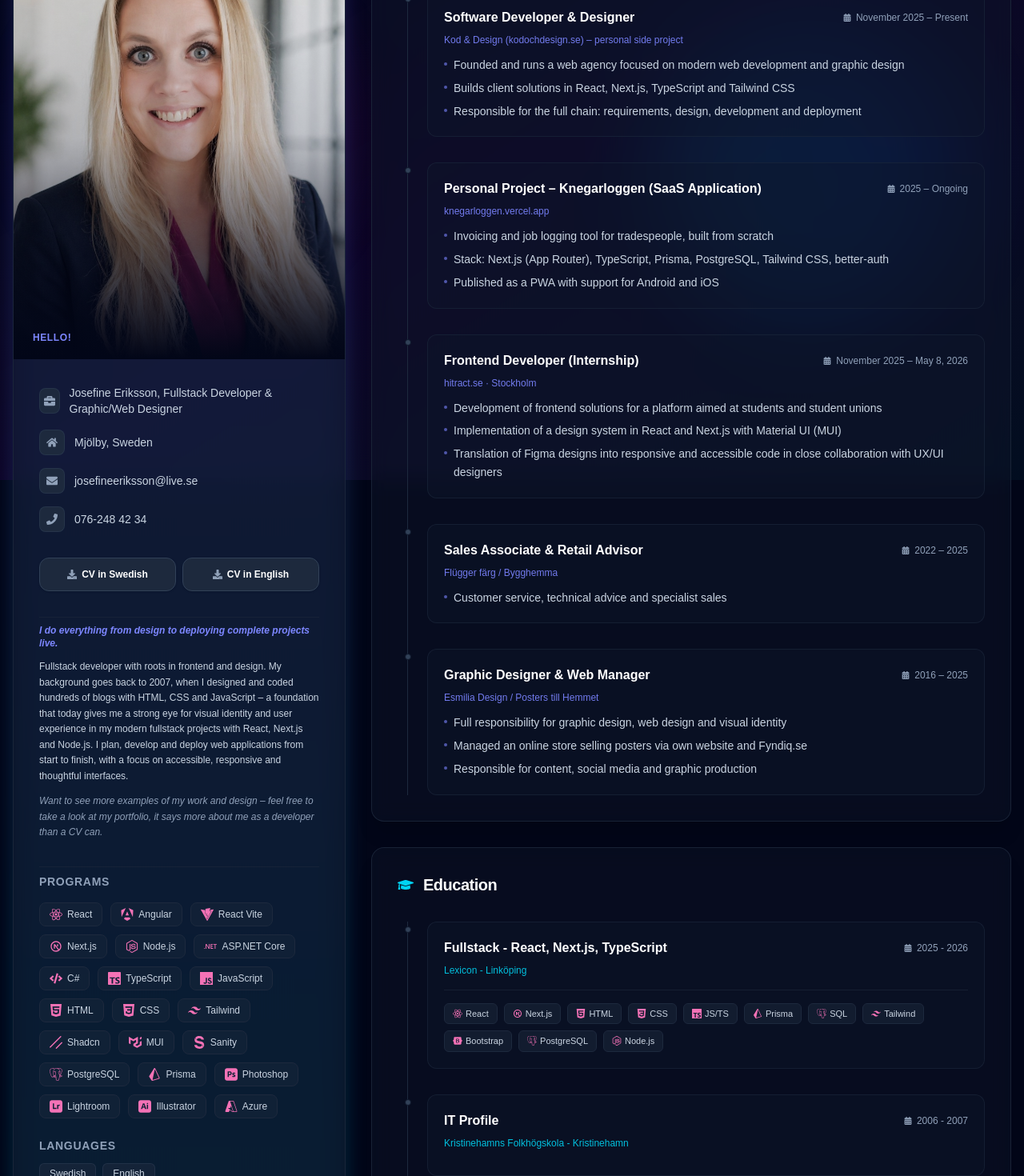
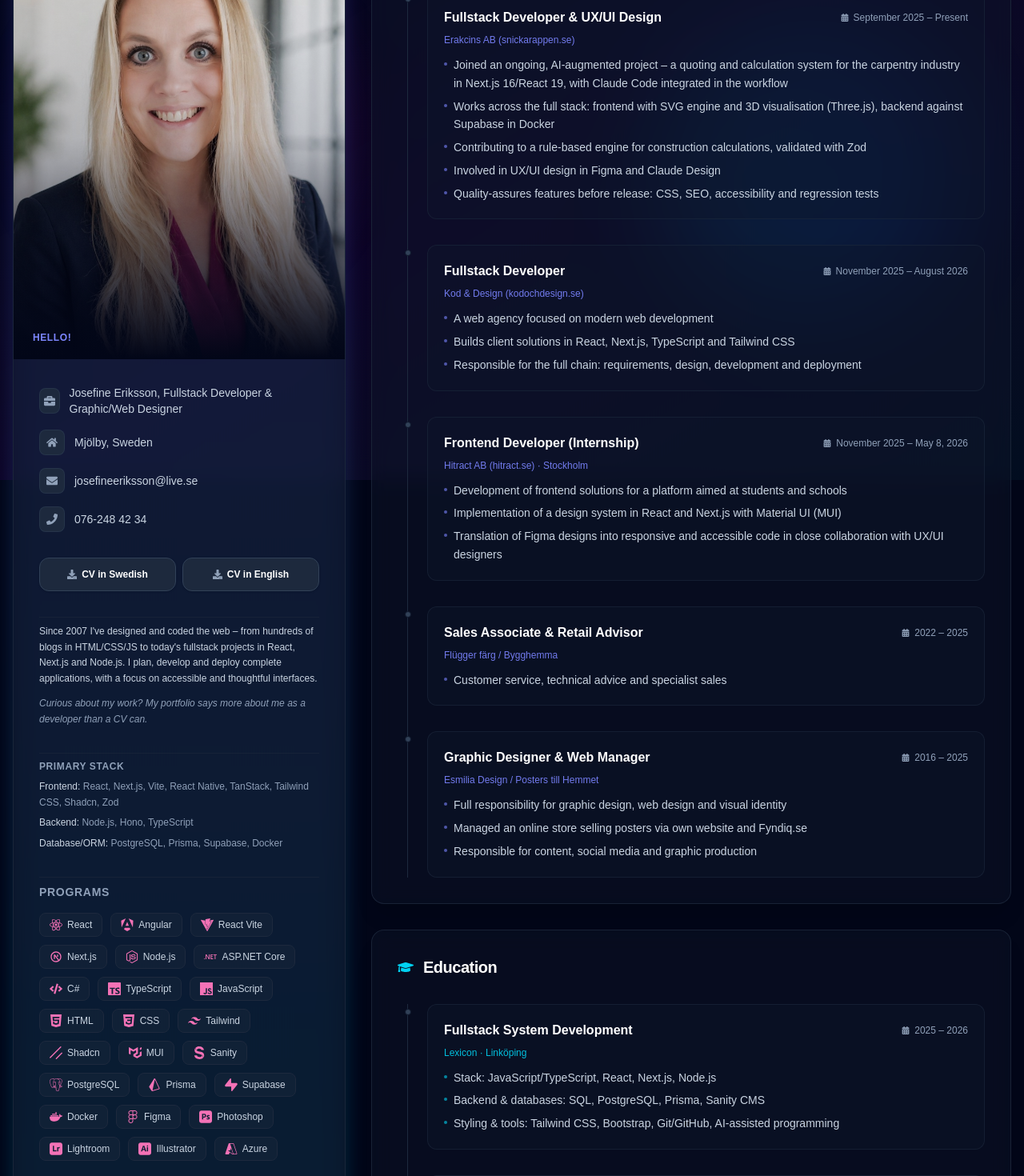
Before and after one commit to knixan/josefinecvportfolio, a Next.js app: page / in a window 1280 px wide. Shown: the part 200-1670 px from the top of the page at 80% size. Built offline with nearby package versions, Linux system fonts and the light colour scheme.

Commit message:
Utbildning program om mig

```diff
--- a/src/components/aside.tsx
+++ b/src/components/aside.tsx
@@ -13,7 +13,7 @@
 import { useTranslate } from "@/locales/use-locales";
 
 const programs = getTechIcons(
-  "React, Angular, React Vite, Next.js, Node.js, ASP.NET Core, C#, TypeScript, JavaScript, HTML, CSS, Tailwind CSS, Shadcn, MUI, Sanity, PostgreSQL, Prisma, Photoshop, Lightroom, Illustrator, Azure",
+  "React, Angular, React Vite, Next.js, Node.js, ASP.NET Core, C#, TypeScript, JavaScript, HTML, CSS, Tailwind CSS, Shadcn, MUI, Sanity, PostgreSQL, Prisma, Supabase, Docker, Figma, Photoshop, Lightroom, Illustrator, Azure",
 );
 
 export default function Aside() {
@@ -107,15 +107,31 @@
 
             {/* Om mig-text */}
             <div className="space-y-3 pt-2 border-t border-slate-800/60">
-              <p className="text-indigo-400 text-xs font-semibold italic">
-                {t("aside.tagline")}
-              </p>
               <p className="text-slate-300 text-xs leading-relaxed font-light">
                 {t("aside.bio1")}
               </p>
               <p className="text-slate-400 text-xs leading-relaxed font-light italic">
                 {t("aside.bio2")}
               </p>
+            </div>
+
+            {/* Primär Stack */}
+            <div className="space-y-2 pt-2 border-t border-slate-800/60">
+              <h3 className="text-xs font-bold tracking-wider uppercase text-slate-400">
+                {t("aside.primaryStack")}
+              </h3>
+              <div className="space-y-1.5">
+                {[
+                  { label: "Frontend", value: "React, Next.js, Vite, React Native, TanStack, Tailwind CSS, Shadcn, Zod" },
+                  { label: "Backend", value: "Node.js, Hono, TypeScript" },
+                  { label: t("aside.stackDatabase"), value: "PostgreSQL, Prisma, Supabase, Docker" },
+                ].map((item) => (
+                  <p key={item.label} className="text-xs text-slate-400 leading-relaxed">
+                    <span className="text-slate-300 font-medium">{item.label}:</span>{" "}
+                    <span className="font-light">{item.value}</span>
+                  </p>
+                ))}
+              </div>
             </div>
 
             {/* Kompetenser */}
--- a/src/components/cv.tsx
+++ b/src/components/cv.tsx
@@ -1,25 +1,20 @@
 "use client";
 
 import { FaCalendarAlt, FaSuitcase, FaGraduationCap } from "react-icons/fa";
-import { getTechIcons } from "@/data/techIcons";
 import { useTranslate } from "@/locales/use-locales";
 
 export default function CV() {
   const { t } = useTranslate();
 
   const jobs = [
+    "erakcins",
     "codeAndDesign",
-    "knegarloggen",
     "frontend",
     "retail",
     "graphicDesigner",
   ];
 
-  const educations = [
-    { key: "fullstack", hasDescription: true },
-    { key: "itProfile", hasDescription: false },
-    { key: "construction", hasDescription: false },
-  ];
+  const educations = ["fullstack", "itProfile", "construction"];
 
   return (
     <main className="right-column flex-1 w-full lg:w-2/3 space-y-8">
@@ -82,11 +77,10 @@
         </h2>
 
         <div className="relative border-l border-slate-800 ml-3 space-y-8">
-          {educations.map((education, index) => {
-            const description = t(
-              `cv.educations.${education.key}.description`,
-              { defaultValue: "" },
-            );
+          {educations.map((key, index) => {
+            const bullets = t(`cv.educations.${key}.bullets`, {
+              returnObjects: true,
+            }) as string[];
             return (
               <div key={index} className="relative pl-6 group/item">
                 <div className="absolute -left-[4.5px] top-1.5 w-2 h-2 bg-slate-700 rounded-full border border-slate-900 group-hover/item:bg-cyan-400 group-hover/item:scale-125 transition-all duration-300" />
@@ -94,35 +88,30 @@
                 <div className="bg-slate-900/40 border border-slate-800/60 hover:border-slate-700/80 rounded-xl p-5 transition-all duration-300">
                   <div className="flex flex-col md:flex-row md:items-center md:justify-between mb-2 gap-1">
                     <h3 className="font-semibold text-base text-white group-hover/item:text-cyan-400 transition-colors">
-                      {t(`cv.educations.${education.key}.title`)}
+                      {t(`cv.educations.${key}.title`)}
                     </h3>
                     <span className="flex items-center text-xs text-slate-400 font-medium shrink-0">
                       <FaCalendarAlt className="mr-1.5 text-[10px]" />
-                      {t(`cv.educations.${education.key}.period`)}
+                      {t(`cv.educations.${key}.period`)}
                     </span>
                   </div>
 
                   <p className="text-xs text-cyan-400/90 font-medium mb-3">
-                    {t(`cv.educations.${education.key}.school`)}
+                    {t(`cv.educations.${key}.school`)}
                   </p>
 
-                  {education.hasDescription && description && (
-                    <div className="flex flex-wrap gap-2 mt-4 pt-4 border-t border-slate-800/60">
-                      {getTechIcons(description).map((tech, i) => (
-                        <div
+                  {Array.isArray(bullets) && bullets.length > 0 && (
+                    <ul className="space-y-1.5">
+                      {bullets.map((bullet, i) => (
+                        <li
                           key={i}
-                          className="flex items-center space-x-1 bg-slate-800/50 border border-slate-800 px-2.5 py-1 rounded-md"
+                          className="flex items-start gap-2 text-sm text-slate-300 leading-relaxed font-light"
                         >
-                          <tech.icon
-                            className="text-xs"
-                            style={{ color: tech.color }}
-                          />
-                          <span className="text-slate-300 text-[11px] font-medium">
-                            {tech.name}
-                          </span>
-                        </div>
+                          <span className="mt-2 w-1 h-1 rounded-full bg-cyan-400/60 shrink-0" />
+                          {bullet}
+                        </li>
                       ))}
-                    </div>
+                    </ul>
                   )}
                 </div>
               </div>
--- a/src/data/techIcons.ts
+++ b/src/data/techIcons.ts
@@ -19,6 +19,9 @@
   SiDotnet,
   SiVite,
   SiAngular,
+  SiDocker,
+  SiSupabase,
+  SiFigma,
 } from "react-icons/si";
 import { RiNextjsLine } from "react-icons/ri";
 import { VscAzure } from "react-icons/vsc";
@@ -67,6 +70,9 @@
   "c#": { icon: FaCode, name: "C#", color: "#f472b6" },
   csharp: { icon: FaCode, name: "C#", color: "#f472b6" },
   angular: { icon: SiAngular, name: "Angular", color: "#f472b6" },
+  docker: { icon: SiDocker, name: "Docker", color: "#f472b6" },
+  supabase: { icon: SiSupabase, name: "Supabase", color: "#f472b6" },
+  figma: { icon: SiFigma, name: "Figma", color: "#f472b6" },
 };
 
 export function getTechIcons(techString: string): TechIcon[] {
--- a/src/locales/langs/en.json
+++ b/src/locales/langs/en.json
@@ -10,9 +10,10 @@
     "greeting": "Hello!",
     "jobTitle": "Josefine Eriksson, Fullstack Developer & Graphic/Web Designer",
     "location": "Mjölby, Sweden",
-    "tagline": "I do everything from design to deploying complete projects live.",
-    "bio1": "Fullstack developer with roots in frontend and design. My background goes back to 2007, when I designed and coded hundreds of blogs with HTML, CSS and JavaScript – a foundation that today gives me a strong eye for visual identity and user experience in my modern fullstack projects with React, Next.js and Node.js. I plan, develop and deploy web applications from start to finish, with a focus on accessible, responsive and thoughtful interfaces.",
-    "bio2": "Want to see more examples of my work and design – feel free to take a look at my portfolio, it says more about me as a developer than a CV can.",
+    "bio1": "Since 2007 I've designed and coded the web – from hundreds of blogs in HTML/CSS/JS to today's fullstack projects in React, Next.js and Node.js. I plan, develop and deploy complete applications, with a focus on accessible and thoughtful interfaces.",
+    "bio2": "Curious about my work? My portfolio says more about me as a developer than a CV can.",
+    "primaryStack": "Primary Stack",
+    "stackDatabase": "Database/ORM",
     "downloadCv": "Download CV",
     "downloadCvSv": "CV in Swedish",
     "downloadCvEn": "CV in English",
@@ -27,32 +28,34 @@
     "workExperience": "Work Experience",
     "education": "Education",
     "jobs": {
+      "erakcins": {
+        "title": "Fullstack Developer & UX/UI Design",
+        "period": "September 2025 – Present",
+        "company": "Erakcins AB (snickarappen.se)",
+        "bullets": [
+          "Joined an ongoing, AI-augmented project – a quoting and calculation system for the carpentry industry in Next.js 16/React 19, with Claude Code integrated in the workflow",
+          "Works across the full stack: frontend with SVG engine and 3D visualisation (Three.js), backend against Supabase in Docker",
+          "Contributing to a rule-based engine for construction calculations, validated with Zod",
+          "Involved in UX/UI design in Figma and Claude Design",
+          "Quality-assures features before release: CSS, SEO, accessibility and regression tests"
+        ]
+      },
       "codeAndDesign": {
-        "title": "Software Developer & Designer",
-        "period": "November 2025 – Present",
-        "company": "Kod & Design (kodochdesign.se) – personal side project",
+        "title": "Fullstack Developer",
+        "period": "November 2025 – August 2026",
+        "company": "Kod & Design (kodochdesign.se)",
         "bullets": [
-          "Founded and runs a web agency focused on modern web development and graphic design",
+          "A web agency focused on modern web development",
           "Builds client solutions in React, Next.js, TypeScript and Tailwind CSS",
           "Responsible for the full chain: requirements, design, development and deployment"
-        ]
-      },
-      "knegarloggen": {
-        "title": "Personal Project – Knegarloggen (SaaS Application)",
-        "period": "2025 – Ongoing",
-        "company": "knegarloggen.vercel.app",
-        "bullets": [
-          "Invoicing and job logging tool for tradespeople, built from scratch",
-          "Stack: Next.js (App Router), TypeScript, Prisma, PostgreSQL, Tailwind CSS, better-auth",
-          "Published as a PWA with support for Android and iOS"
         ]
       },
       "frontend": {
         "title": "Frontend Developer (Internship)",
         "period": "November 2025 – May 8, 2026",
-        "company": "hitract.se · Stockholm",
+        "company": "Hitract AB (hitract.se) · Stockholm",
         "bullets": [
-          "Development of frontend solutions for a platform aimed at students and student unions",
+          "Development of frontend solutions for a platform aimed at students and schools",
           "Implementation of a design system in React and Next.js with Material UI (MUI)",
           "Translation of Figma designs into responsive and accessible code in close collaboration with UX/UI designers"
         ]
@@ -78,20 +81,30 @@
     },
     "educations": {
       "fullstack": {
-        "title": "Fullstack - React, Next.js, TypeScript",
-        "period": "2025 - 2026",
-        "school": "Lexicon - Linköping",
-        "description": "React, Next.js, HTML, CSS, JavaScript/TypeScript, Prisma, SQL, Tailwind CSS, Bootstrap, PostgreSQL, Git/GitHub, AI, Node.js"
+        "title": "Fullstack System Development",
+        "period": "2025 – 2026",
+        "school": "Lexicon · Linköping",
+        "bullets": [
+          "Stack: JavaScript/TypeScript, React, Next.js, Node.js",
+          "Backend & databases: SQL, PostgreSQL, Prisma, Sanity CMS",
+          "Styling & tools: Tailwind CSS, Bootstrap, Git/GitHub, AI-assisted programming"
+        ]
       },
       "itProfile": {
         "title": "IT Profile",
-        "period": "2006 - 2007",
-        "school": "Kristinehamns Folkhögskola - Kristinehamn"
+        "period": "2006 – 2007",
+        "school": "Kristinehamns Folkhögskola · Kristinehamn",
+        "bullets": [
+          "General IT-focused programme. Photoshop, HTML, CSS and JavaScript. English A, History A, Biology A–B, Art & Design."
+        ]
       },
       "construction": {
-        "title": "Building & Crafts Program, Painting",
-        "period": "2002 - 2005",
-        "school": "Tullängsskolan - Örebro"
+        "title": "Building & Crafts Program – Painting",
+        "period": "2001 – 2004",
+        "school": "Tullängsskolan · Örebro",
+        "bullets": [
+          "Building and crafts with a focus on painting. Carpentry, masonry, tiling, joinery, painting, plastering, wallpapering, wood graining."
+        ]
       }
     }
   },
--- a/src/locales/langs/se.json
+++ b/src/locales/langs/se.json
@@ -10,9 +10,10 @@
     "greeting": "Hej hej!",
     "jobTitle": "Josefine Eriksson, Fullstackutvecklare & Grafisk/Webbdesigner",
     "location": "Mjölby, Sverige",
-    "tagline": "Jag gör allt från design till att deploya hela projekt live.",
-    "bio1": "Fullstack-utvecklare med rötter i frontend och design. Min bakgrund går tillbaka till 2007, då jag designade och kodade hundratals bloggar med HTML, CSS och JavaScript – en grund som idag ger mig ett starkt öga för visuell identitet och användarupplevelse i mina moderna fullstack-projekt med React, Next.js och Node.js. Jag planerar, utvecklar och deployar webbapplikationer från start till mål, med fokus på tillgängliga, responsiva och genomtänkta gränssnitt.",
-    "bio2": "Vill du se fler exempel på mitt arbete och min design – ta gärna en titt på min portfolio, den säger mer om mig som utvecklare än ett CV kan göra.",
+    "bio1": "Sedan 2007 har jag designat och kodat webb – från hundratals bloggar i HTML/CSS/JS till dagens fullstack-projekt i React, Next.js och Node.js. Jag planerar, utvecklar och deployar hela applikationer, med fokus på tillgängliga och genomtänkta gränssnitt.",
+    "bio2": "Nyfiken på mitt arbete? Min portfolio säger mer om mig som utvecklare än ett CV kan göra.",
+    "primaryStack": "Primär Stack",
+    "stackDatabase": "Databas/ORM",
     "downloadCv": "Ladda ner CV",
     "downloadCvSv": "CV på svenska",
     "downloadCvEn": "CV på engelska",
@@ -27,32 +28,34 @@
     "workExperience": "Arbetslivserfarenhet",
     "education": "Utbildning",
     "jobs": {
+      "erakcins": {
+        "title": "Systemutvecklare Fullstack & UX/UI Design",
+        "period": "September 2025 – Tills vidare",
+        "company": "Erakcins AB (snickarappen.se)",
+        "bullets": [
+          "Har gått in i ett pågående, AI-augmenterat projekt – ett offert- och kalkylsystem för snickeribranschen i Next.js 16/React 19, med Claude Code integrerat i arbetsflödet",
+          "Arbetar i hela stacken: frontend med SVG-motor och 3D-visualisering (Three.js), backend mot Supabase i Docker",
+          "Bidrar till en regelbaserad motor för byggkalkyler, validerad med Zod",
+          "Är med och tar fram UX/UI-design i Figma och Claude Design",
+          "Kvalitetssäkrar funktioner före release: CSS, SEO, tillgänglighet och regressionstester"
+        ]
+      },
       "codeAndDesign": {
-        "title": "Systemutvecklare & Designer",
-        "period": "November 2025 – Tills vidare",
-        "company": "Kod & Design (kodochdesign.se) – eget sidoprojekt",
+        "title": "Systemutvecklare Fullstack",
+        "period": "November 2025 – Augusti 2026",
+        "company": "Kod & Design (kodochdesign.se)",
         "bullets": [
-          "Grundat och driver webbyrå med inriktning på modern webbutveckling och grafisk design",
+          "En webbyrå med inriktning på modern webbutveckling",
           "Bygger kundlösningar i React, Next.js, TypeScript och Tailwind CSS",
           "Ansvarar för hela kedjan: kravställning, design, utveckling och deployment"
         ]
       },
-      "knegarloggen": {
-        "title": "Eget Projekt – Knegarloggen (SaaS-applikation)",
-        "period": "2025 – Pågående",
-        "company": "knegarloggen.vercel.app",
+      "frontend": {
+        "title": "Frontend Utvecklare (LIA)",
+        "period": "November 2025 – 8 Maj 2026",
+        "company": "Hitract AB (hitract.se) · Stockholm",
         "bullets": [
-          "Fakturerings- och jobbloggningsverktyg för hantverkare, byggt från grunden",
-          "Stack: Next.js (App Router), TypeScript, Prisma, PostgreSQL, Tailwind CSS, better-auth",
-          "Publiceras som PWA med stöd för Android och iOS"
-        ]
-      },
-      "frontend": {
-        "title": "Frontend-utvecklare (LIA)",
-        "period": "November 2025 – 8 Maj 2026",
-        "company": "hitract.se · Stockholm",
-        "bullets": [
-          "Utveckling av frontend-lösningar för en plattform riktad mot studenter och kårer",
+          "Utveckling av frontend-lösningar för en plattform riktad mot studenter och skolor",
           "Implementering av designsystem i React och Next.js med Material UI (MUI)",
           "Översättning av Figma-design till responsiv och tillgänglig kod i nära samarbete med UX/UI-designers"
         ]
@@ -78,20 +81,30 @@
     },
     "educations": {
       "fullstack": {
-        "title": "Fullstack - React, Next.js, TypeScript",
-        "period": "2025 - 2026",
-        "school": "Lexicon - Linköping",
-        "description": "React, Next.js, HTML, CSS, JavaScript/TypeScript, Prisma, SQL, Tailwind CSS, Bootstrap, PostgreSQL, Git/GitHub, AI, Node.js"
+        "title": "Systemutveckling Fullstack",
+        "period": "2025 – 2026",
+        "school": "Lexicon · Linköping",
+        "bullets": [
+          "Stack: JavaScript/TypeScript, React, Next.js, Node.js",
+          "Backend & databaser: SQL, PostgreSQL, Prisma, Sanity CMS",
+          "Styling & verktyg: Tailwind CSS, Bootstrap, Git/GitHub, AI-assisterad programmering"
+        ]
       },
       "itProfile": {
         "title": "IT Profil",
-        "period": "2006 - 2007",
-        "school": "Kristinehamns Folkhögskola - Kristinehamn"
+        "period": "2006 – 2007",
+        "school": "Kristinehamns Folkhögskola · Kristinehamn",
+        "bullets": [
+          "Allmän profil med inriktning IT. Photoshop, HTML, CSS och JavaScript. Engelska A, Historia A, Biologi A–B, Bild & Form."
+        ]
       },
       "construction": {
-        "title": "Bygg- och hantverksprogrammet, måleri",
-        "period": "2002 - 2005",
-        "school": "Tullängsskolan - Örebro"
+        "title": "Bygg & Hantverksprogrammet – Måleri",
+        "period": "2001 – 2004",
+        "school": "Tullängsskolan · Örebro",
+        "bullets": [
+          "Bygg och hantverk med inriktning måleri. Finsnickeri, mura, kakla, snickra, måla, spackla, tapetsera, ådra."
+        ]
       }
     }
   },
```
